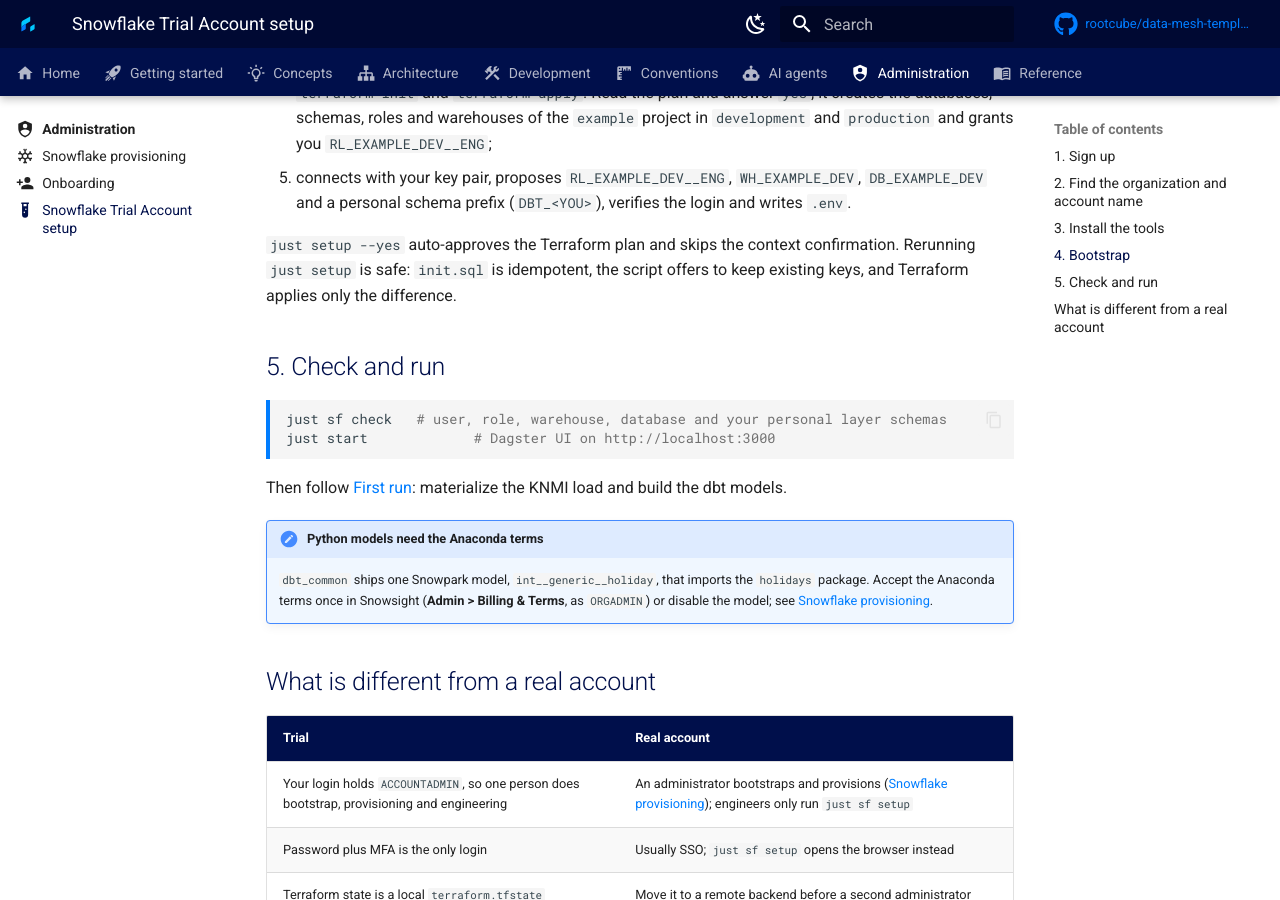
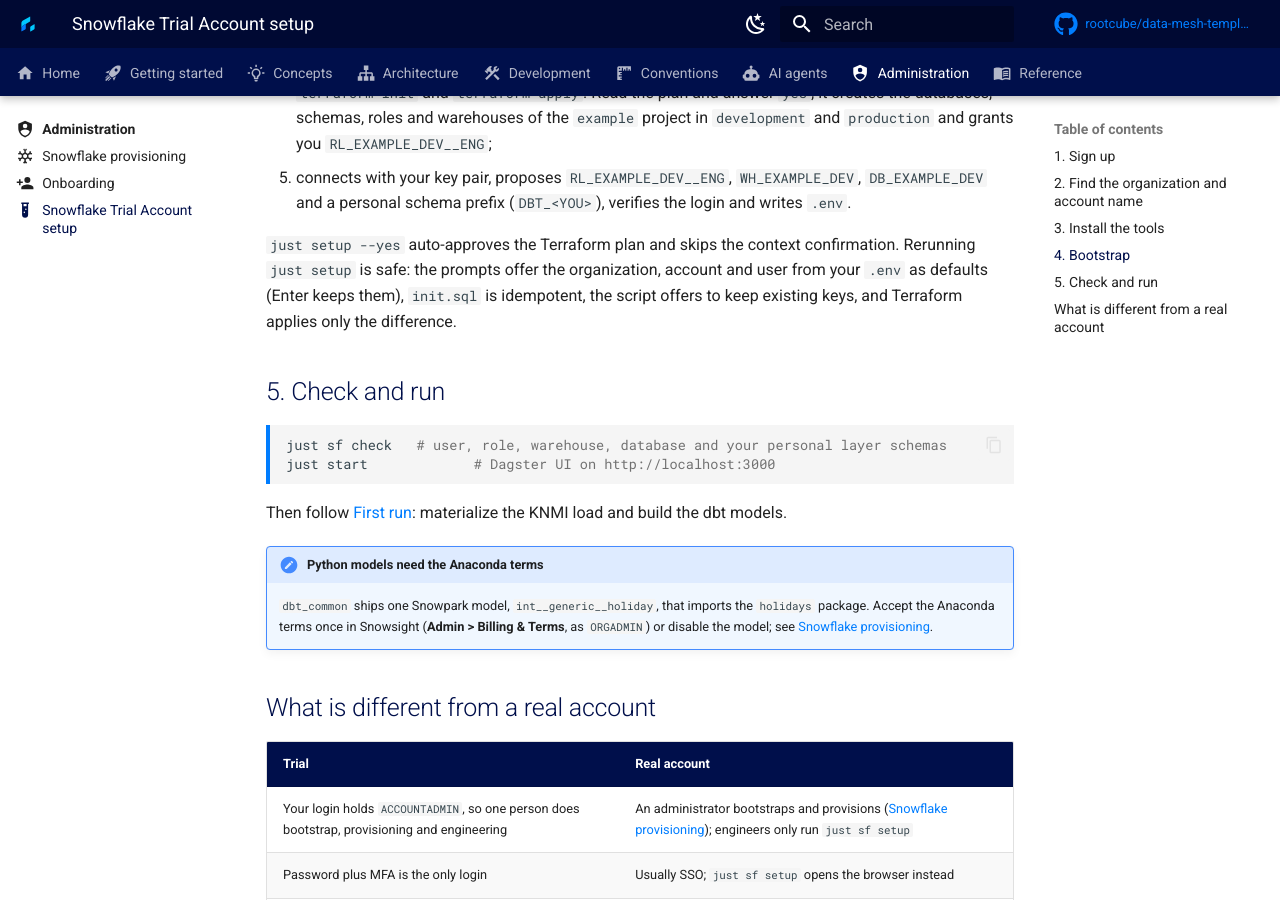
Before and after one commit to rootcube/data-mesh-template, an MkDocs documentation site: the page built from docs/administration/snowflake-trial-account-setup.md, in a window 1280 px wide and 900 px high, scrolled down 1528 px. Built offline with MkDocs 1.6.1 and Material for MkDocs 9.7.7, drawn with Linux system fonts in a browser that asks for light colours; comment, search, counter and statistics services are not loaded.

Commit message:
feat: enhance setup instructions and commands for clarity and usability

```diff
--- a/docs/administration/snowflake-trial-account-setup.md
+++ b/docs/administration/snowflake-trial-account-setup.md
@@ -79,8 +79,9 @@
    `.env`.
 
 `just setup --yes` auto-approves the Terraform plan and skips the context confirmation.
-Rerunning `just setup` is safe: `init.sql` is idempotent, the script offers to keep existing
-keys, and Terraform applies only the difference.
+Rerunning `just setup` is safe: the prompts offer the organization, account and user from your
+`.env` as defaults (Enter keeps them), `init.sql` is idempotent, the script offers to keep
+existing keys, and Terraform applies only the difference.
 
 ## 5. Check and run
 
```
Also changed, not shown: docs/getting-started/installation.md (+2 -2 lines), docs/reference/commands.md (+1 -1 lines), terraform/README.md (+3 -2 lines), 2 other files.
